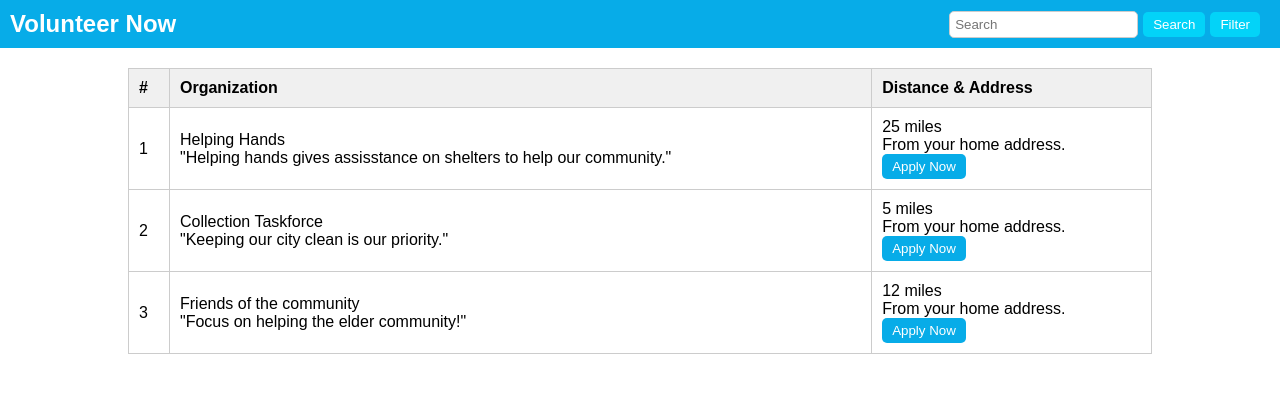
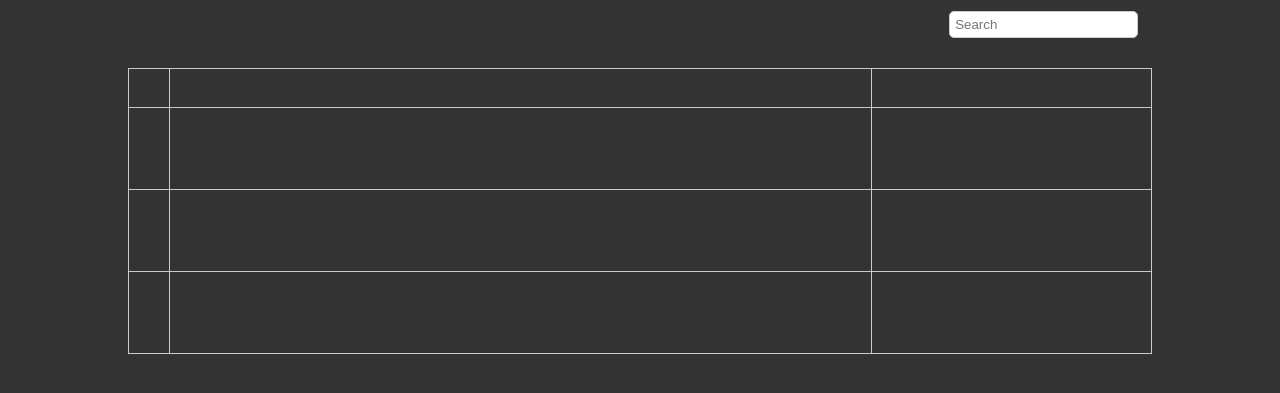
Before and after one commit to tivvon99/CEN-4010-Project, a Flask app: template Volunteer_Now/src/templates/SearchResults.html in a window 1280 px wide. Shown: the top 393 px of the page. Run offline with Flask 2, Linux system fonts and the light colour scheme; the template is opened without the code that fills it, so the values that code supplies are empty.

Commit message:
Update SearchResults.html

```diff
--- a/Volunteer_Now/src/templates/SearchResults.html
+++ b/Volunteer_Now/src/templates/SearchResults.html
@@ -3,28 +3,36 @@
 
 <head>
     <meta charset="UTF-8">
-    <title>VolunteerNow</title>
+    <title>Search Results</title>
     <style>
         body {
             font-family: Arial, sans-serif;
             margin: 0;
             padding: 0;
+            background-image: linear-gradient(to right, #333, #333);
+            background-color: #ffffff; /* You can change this to your preferred background color */
+            font-family: Arial, sans-serif
+
         }
 
         header {
-            background-color: #07ace8;
-            color: #fff;
+            background-image: linear-gradient(to right, #333, #333);
+            color: #333;
             padding: 10px;
             display: flex;
             align-items: center;
         }
 
         .title {
+            background-image: linear-gradient(to right, #333, #333);
+            color: #333;
             font-size: 24px;
             font-weight: bold;
         }
 
         .search-bar {
+            background-image: linear-gradient(to right, #333, #333);
+            color: #333;
             display: flex;
             align-items: center;
             margin-left: auto;
@@ -39,16 +47,18 @@
 
         .search-button,
         .filter-button {
+            background-image: linear-gradient(to right, #333, #333);
+            color: #333;
             margin-left: 5px;
             padding: 5px 10px;
-            background-color: #03d3f8;
-            color: #fff;
             border: none;
             border-radius: 5px;
             cursor: pointer;
         }
 
         .results-table {
+            background-image: linear-gradient(to right, #333, #333);
+            color: #333;
             width: 80%;
             margin: 20px auto;
             border-collapse: collapse;
@@ -62,13 +72,14 @@
         }
 
         .results-table th {
-            background-color: #f0f0f0;
+            background-image: linear-gradient(to right, #333, #333);
+            color: #333;
         }
 
         .apply-now-button {
             padding: 5px 10px;
-            background-color: #07ace8;
-            color: #fff;
+            background-image: linear-gradient(to right, #333, #333);
+            color: #333;
             border: none;
             border-radius: 5px;
             cursor: pointer;
@@ -129,7 +140,7 @@
                 <button class="apply-now-button">Apply Now</button>
             </td>
         </tr>
-        <!-- Add more rows here -->
+
     </table>
 
 </body>
```
